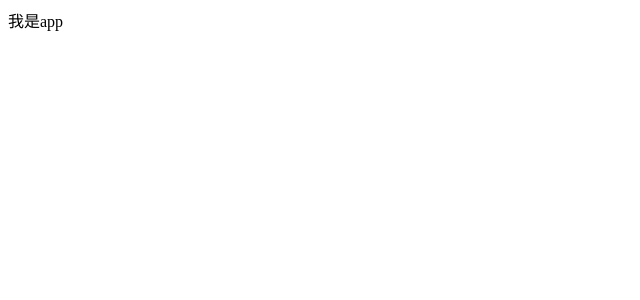
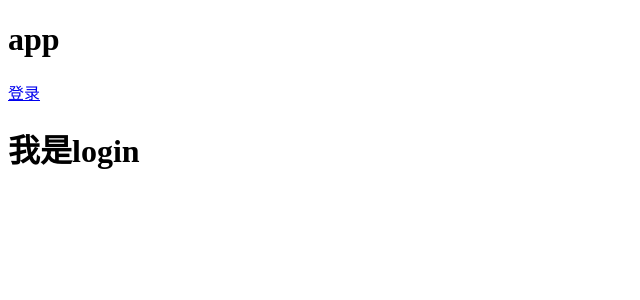
Before and after one commit to xxj435/fuxi, a Vue app: page /#/login in a window 1280 px wide. Shown: the top 300 px of the page, without its empty margins (0-640 px from the left). Built offline with nearby package versions, Linux system fonts and the light colour scheme.

Commit message:
封装了一个router路由

```diff
--- a/package.json
+++ b/package.json
@@ -9,7 +9,8 @@
   },
   "dependencies": {
     "core-js": "^3.6.4",
-    "vue": "^2.6.11"
+    "vue": "^2.6.11",
+    "vue-router": "^3.1.6"
   },
   "devDependencies": {
     "@vue/cli-plugin-babel": "^4.3.0",
--- a/src/App.vue
+++ b/src/App.vue
@@ -1,5 +1,9 @@
 <template>
-  <div>我是app</div>
+  <div>
+    <h1>app</h1>
+    <router-link to="/login">登录</router-link>
+    <router-view></router-view>
+  </div>
 </template>
 
 <script>
--- /dev/null
+++ b/src/login/index.vue
@@ -0,0 +1,15 @@
+<template>
+  <div>
+      <h1>我是login</h1>
+  </div>
+</template>
+
+<script>
+export default {
+
+}
+</script>
+
+<style>
+
+</style>
--- a/src/main.js
+++ b/src/main.js
@@ -1,8 +1,8 @@
 import Vue from 'vue'
 import App from './App.vue'
-
-Vue.config.productionTip = false
-
+//导入router
+import router from './router/index'
 new Vue({
+  router,
   render: h => h(App),
 }).$mount('#app')
--- /dev/null
+++ b/src/router/index.js
@@ -0,0 +1,18 @@
+import Vue from 'vue'
+//导入login
+import login from '@/login/index.vue'
+//导入路由
+import VueRouter from 'vue-router'
+//注册路由
+Vue.use(VueRouter)
+//实例化
+const router=new VueRouter({
+    routes:[
+      {
+        path:'/login',
+        component:login
+      }
+    ]
+  })
+//暴露出去
+export default router
```
Also changed, not shown: 1 other file (tests, documents, lock files or other folders).
